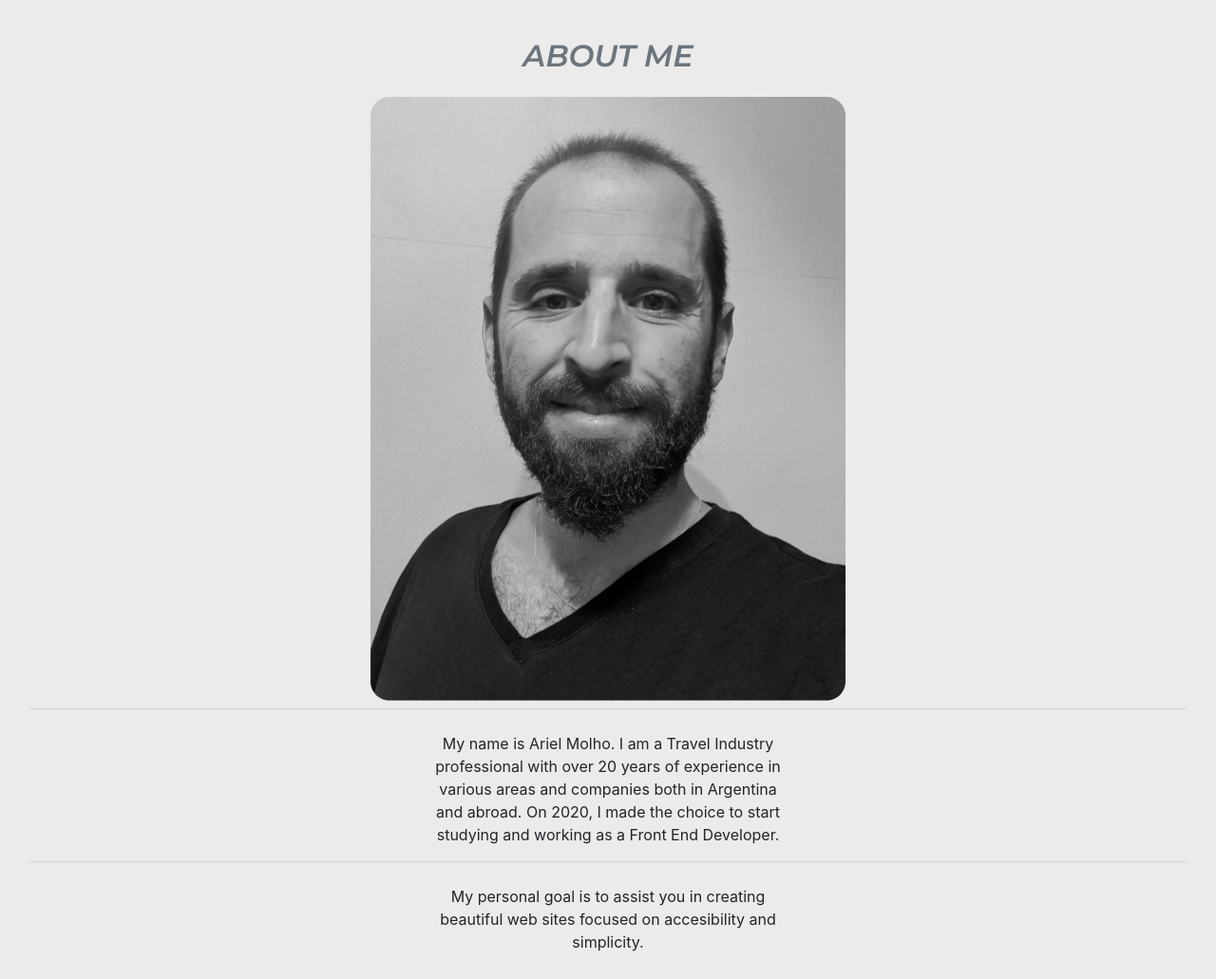
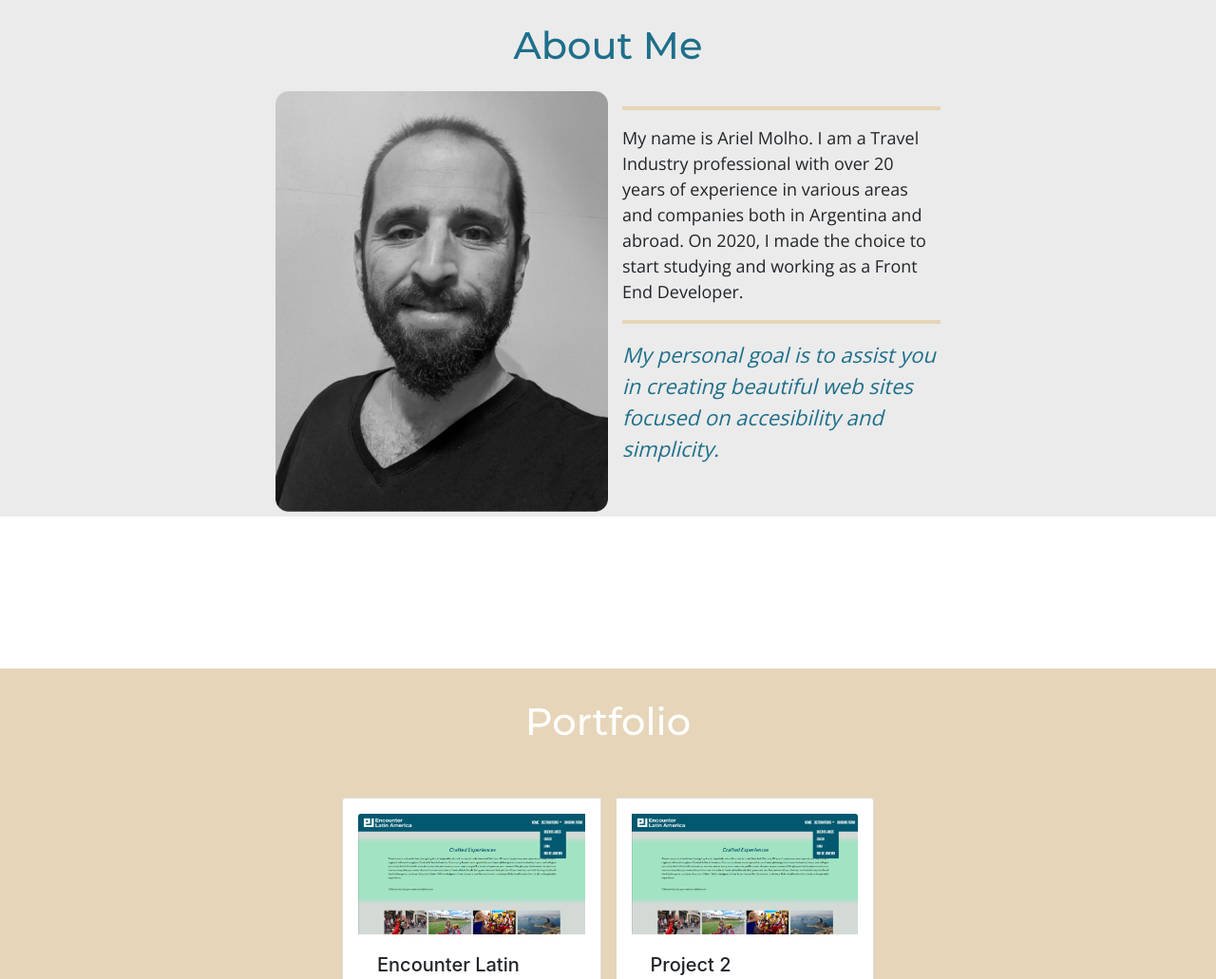
Before and after one commit to ArielMolho/Portfolio, a plain HTML site: page index.html in a window 1280 px wide. Shown: the part 760-1791 px from the top of the page at 95% size. Drawn offline with nearby package versions, Linux system fonts and the light colour scheme.

Commit message:
ajustes en about me

```diff
--- a/index.html
+++ b/index.html
@@ -49,23 +49,32 @@
             <a id="head-scroll" href="#aboutMe" role="button"><img src="media/scroll.png" alt="sroll"></a>
         </div>
     </section>
-    <section id="aboutMe" class="row no-gutter text-center">
-        <div class="col-12 mt-4">
-            <h2 class="page-section-heading text-uppercase text-secondary">About Me</h2>
-        <div class="aboutMe-grid">
-            <div><img class="profilePic" src="media/profile-pic.png" alt="Profile Picture"></div>
-            <div><hr class="lineOne my-2"></div>
-            <div><p id="section-me" class="col-lg-4 col-md-6 col-sm-8 mt-4 mx-auto">My name is Ariel Molho. I am a Travel Industry professional with over 20 years of experience in various areas and companies both in Argentina and abroad. On 2020, I made the choice to start studying and working as a Front End Developer.</p></div>
-            <div><hr class="lineTwo my-2"></div>
-            <div><p id="section-objective" class="col-lg-4 col-md-6 col-sm-8 mt-4 mx-auto">My personal goal is to assist you in creating beautiful web sites focused on accesibility and simplicity.</p></div>
+    <section id="aboutMe" class="row no-gutter">
+        <div class="col-12 mt-2">
+            <h2 class="sectionOne page-section-heading text-center">About Me</h2>
+            <div class="card card-about border-0 mx-auto" style="max-width: 700px;">
+                <div class="row g-0">
+                    <div class="col-md-6">
+                        <img class="card-image" src="media/profile-pic.png" alt="Profile Picture">
+                    </div>
+                    <div class="col-md-6">
+                        <div class="card-body body-about">
+                            <hr>
+                            <p class="card-text textOne">My name is Ariel Molho. I am a Travel Industry professional with over 20 years of experience in various areas and companies both in Argentina and abroad. On 2020, I made the choice to start studying and working as a Front End Developer.</p>
+                            <hr>
+                            <p class="card-text textTwo">My personal goal is to assist you in creating beautiful web sites focused on accesibility and simplicity.</p>
+                        </div>
+                    </div>
+                </div>
+            </div>
         </div>
     </section>
     <section id="portfolio" class="row no-gutter">
         <div class="col-12">
-            <h2 class="page-section-heading text-center text-uppercase text-secondary">Portfolio</h2>
+            <h2 class="sectionTwo page-section-heading text-center">Portfolio</h2>
         </div>
         <div class="card-group col-sm-12 col-md-6 col-lg-6 mx-auto">
-            <div class="card" style="width: 18rem;">
+            <div class="card card-portfolio" style="width: 18rem;">
                 <img src="media/ELAproject.png" class="card-img-top" alt="Picture of Project 1">
                 <div class="card-body">
                     <h5 class="card-title">Encounter Latin America</h5>
@@ -76,7 +85,7 @@
                     </div>
                 </div>
             </div>
-            <div class="card" style="width: 18rem;">
+            <div class="card card-portfolio" style="width: 18rem;">
                 <img src="media/ELAproject.png" class="card-img-top" alt="Picture of Project 2">
                 <div class="card-body">
                     <h5 class="card-title">Project 2</h5>
@@ -90,7 +99,7 @@
         </div>
     </section>
     <section id="contact" class="no-gutter">
-        <h2 class="page-section-heading text-center text-uppercase text-secondary">Contact Me</h2>
+        <h2 class="sectionThree page-section-heading text-center">Contact Me</h2>
         <div class="row">
             <div class="col-lg-6 col-md-6 col-sm-6 col-8 mx-auto">
                 <form>
--- a/scss/style.scss
+++ b/scss/style.scss
@@ -4,9 +4,10 @@ https://colorhunt.co/palette/212849
 :root{
     --dark: #1c2b2d;
     --blue: #1f6f8b;
-    --greyblue: #99a8b2;
+    --greyblue: #99a8b2; /*vuela*/
     --lightgrey: #EBEBEB;
-    --creampink: #e6d5b8;
+    --creampink: #e6d5b8; /*vuela*/
+    --white: white;
     --sand: #E6D5B8;
     --fontOne: 'Montserrat', sans-serif;
     --fontTwo: 'Open Sans', sans-serif;
@@ -52,7 +53,7 @@ a.navbar-name{
     font-size: 1.25rem;
     font-weight: 600;
     text-decoration: none;
-    color: white;
+    color: var(--white);
 }
 
 a.navbar-name :hover{
@@ -108,64 +109,61 @@ h1{
 }
 
 /* ABOUT ME */
-section#aboutMe{
-    background-color: var(--lightgrey);
-    padding: 1rem;
-    margin-right: 0;
-    margin-left: 0;
-}
-
 h2{
     font-weight: 500;
-    font-style: italic;
+    font-size: 40px;
     padding: 1rem;
     font-family: var(--fontOne);
 } /* Also H2 for Portfolio and Contact */
 
-/*
-.aboutMe-grid{
-    display: grid;
-    grid-template-columns: 2fr 1fr;
-    grid-template-rows: 1fr 1fr 1fr 1fr 1fr;
-    grid-template-areas:
-    "picture dividerOne"
-    "picture textOne"
-    "picture dividerTwo"
-    "picture textTwo"
-    "picture .";
+h2.sectionOne{
+    color: var(--blue);
 }
 
-.profilePic{
-    grid-area: picture;
-    width: 316px;
-    height: 400px;
+h2.sectionTwo{
+    color: var(--white);
 }
 
-.lineOne{
-    grid-area: dividerOne;
-    color: var(--sand);
+h2.sectionThree{
+    @extend h2.sectionOne;
 }
 
-p#section-me{
-    grid-area: textOne;
-    font-family: var(--fontTwo);
-    font-size: 16px;
-    font-weight: lighter;
+section#aboutMe{
+    background-color: var(--lightgrey);
+    padding: 1rem;
+    height: 70vh;
+    margin: 0 0 20vh 0;
 }
 
-.lineTwo{
-    grid-area: dividerTwo;
-    color: var(--sand);
+.card-about{
+    background-color: var(--lightgrey);
 }
 
-p#section-objective{
-    grid-area: textTwo;
+.card-image{
+    width: 350px;
+    height: 443px;
+}
+
+.body-about{
+    padding: 0;
+}
+
+hr{
+    border-top: 4px solid var(--sand);
+}
+
+.textOne{
     font-family: var(--fontTwo);
-    font-size: 16px;
+    font-size: 18px;
+    font-weight: 300;
+}
+
+.textTwo{
+    font-family: var(--fontTwo);
     color: var(--blue);
+    font-size: 22px;
     font-style: italic;
-    font-weight: bold;
-}*/
+}
 
 /* PORTFOLIO */
 section#portfolio{
@@ -180,10 +178,10 @@ section#portfolio{
     background-color: var(--creampink);
 }
 
-.card{
+.card-portfolio{
     margin: 1rem;
     padding: 1rem;
-    background-color: var(--greyblue);
+    background-color: var(--white);
 }
 
 /* CONTACT */
```
Also changed, not shown: css/style.css.
